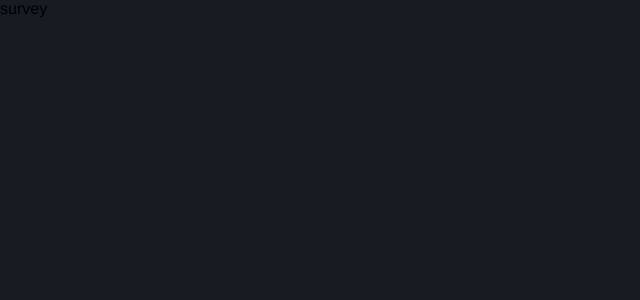
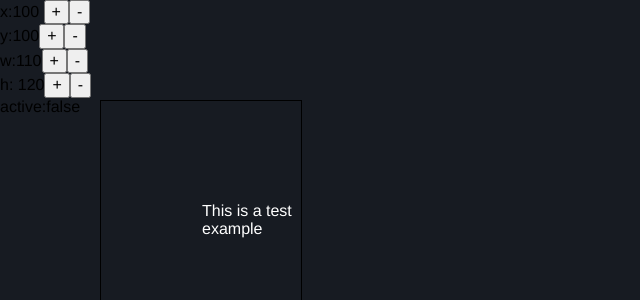
Before and after one commit to laibin-wang/cicada-view, a Vue app: page / in a window 1280 px wide. Shown: the top 300 px of the page, without its empty margins (0-640 px from the left). Built offline with nearby package versions, Linux system fonts and the light colour scheme.

Commit message:
feat(优化拖动): 优化拖动
优化拖动

```diff
--- /dev/null
+++ b/src/components/drag-resize/core/common.css
@@ -0,0 +1,93 @@
+.vdr-container{
+  touch-action: none;
+  position: absolute;
+  box-sizing: border-box;
+  border: 1px dashed transparent;
+  z-index: auto;
+  user-select: auto;
+  width: auto;
+  height: auto;
+}
+.vdr-container.active {
+  border-color: var(--color-primary, #2f54eb);
+  border-style: dashed;
+}
+.vdr-container.dragging {
+  border-color: var(--color-primary, #2f54eb);
+  border-style: solid;
+}
+.vdr-handle {
+  background: #fff;
+  border: 2px solid var(--color-primary, #2f54eb);
+  border-radius: 50%;
+  cursor: n-resize;
+  height: 7px;
+  pointer-events: auto;
+  position: absolute;
+  width: 7px;
+}
+.vdr-handle-tl {
+  cursor: nwse-resize;
+  left: 0;
+  top: 0;
+  transform: translate(-50%, -50%);
+}
+.vdr-handle-mr {
+  cursor: ew-resize;
+  right: 0;
+  top: 50%;
+  transform: translate(50%, -50%);
+}
+.vdr-handle-ml {
+  cursor: ew-resize;
+  left: 0;
+  top: 50%;
+  transform: translate(-50%, -50%);
+}
+.vdr-handle-tr {
+  cursor: nesw-resize;
+  right: 0;
+  top: 0;
+  transform: translate(50%, -50%);
+}
+.vdr-handle-bl {
+  bottom: 0;
+  cursor: nesw-resize;
+  left: 0;
+  transform: translate(-50%, 50%);
+}
+.vdr-handle-br {
+  bottom: 0;
+  cursor: nwse-resize;
+  right: 0;
+  transform: translate(50%, 50%);
+}
+.vdr-handle-tm {
+  cursor: n-resize;
+  left: 50%;
+  top: 0;
+  transform: translate(-50%, -50%);
+}
+.vdr-handle-bm {
+  cursor: s-resize;
+  right: 50%;
+  bottom: 0;
+  transform: translate(50%, 50%);
+}
+.vdr-rotator {
+  cursor: url('./rotate-icon.svg'), ew-resize;
+  left: 50%;
+  pointer-events: auto;
+  top: 0;
+  transform: translateX(-50%) translateY(calc(-100% - 15px));
+  user-select: none;
+  background-image: url('./rotate.svg');
+  background-position: 4px 4px;
+  background-repeat: no-repeat;
+  background-size: 70%;
+  border: 2px solid var(--color-primary, #2f54eb);
+  border-radius: 50%;
+  height: 30px;
+  position: absolute;
+  width: 30px;
+}
--- a/src/components/drag-resize/core/resizable.ts
+++ b/src/components/drag-resize/core/resizable.ts
@@ -1,5 +1,5 @@
 import { defineComponent, ref, toRef, h, Ref, inject } from 'vue'
-import { ResizingHandle, ContainerProvider, UpdatePosition, GetPositionStore, SetMatchedLine } from '../type'
+import { ResizingHandle, ContainerProvider, UpdatePosition, GetPositionStore, SetMatchedLine } from '../types'
 import { filterHandles, IDENTITY, getElSize } from '../utils'
 import {
   initState,
@@ -10,6 +10,8 @@ import {
   initResizeHandle,
   watchProps
 } from '../hooks'
+
+import './common.css'
 
 export const ALL_HANDLES: ResizingHandle[] = ['tl', 'tm', 'tr', 'ml', 'mr', 'bl', 'bm', 'br']
 
@@ -129,9 +131,21 @@ export const VdrProps = {
     type: Boolean,
     default: false
   },
-  onChange: {
-    type: Function,
-    default: null
+  parentScaleX: {
+    type: Number,
+    default: 1
+  },
+  parentScaleY: {
+    type: Number,
+    default: 1
+  },
+  triggerKey: {
+    type: String,
+    default: 'left'
+    // },
+    // onChange: {
+    //   type: Function,
+    //   default: null
   }
 }
 
@@ -247,6 +261,7 @@ const VueResizable = defineComponent({
       const handleClass = ['vdr-handle', `vdr-handle-${item}`, this.classNameHandle, `${this.classNameHandle}-${item}`]
       return h('div', {
         class: handleClass,
+        style: { display: this.enable ? 'block' : 'none' },
         onMousedown: (e: MouseEvent) => this.resizeHandleDown(e, item),
         onTouchstart: (e: TouchEvent) => this.resizeHandleDown(e, item)
       })
@@ -256,19 +271,18 @@ const VueResizable = defineComponent({
       'div',
       {
         ref: 'containerRef',
-        class: `vdr-container ${this.klass}`,
+        class: ['vdr-container', this.klass],
         style: this.style
       },
       [
         this.$slots.default && this.$slots.default(),
-        this.enable && handlers,
-        this.rotatable &&
-          this.enable &&
-          h('div', {
-            class: `vdr-rotator ${this.classNameRotator}`,
-            onMousedown: (e: MouseEvent) => this.rotateHandle(e),
-            onTouchstart: (e: TouchEvent) => this.rotateHandle(e)
-          })
+        ...handlers,
+        h('div', {
+          style: { display: this.rotatable && this.enable ? 'block' : 'none' },
+          class: `vdr-rotator ${this.classNameRotator}`,
+          onMousedown: (e: MouseEvent) => this.rotateHandle(e),
+          onTouchstart: (e: TouchEvent) => this.rotateHandle(e)
+        })
       ]
     )
   }
--- a/src/components/drag-resize/hooks/index.ts
+++ b/src/components/drag-resize/hooks/index.ts
@@ -1,7 +1,7 @@
-import { onMounted, onUnmounted, ref, watch, Ref, computed, ExtractPropTypes } from 'vue'
-import { VdrProps } from '../core/resizable'
-import { ResizingHandle, HandleEvent, ContainerProvider, ReferenceLineMap, MatchedLine } from '../type'
+import { onMounted, onUnmounted, ref, watch, Ref, computed } from 'vue'
+
 import { getId, getElSize, getReferenceLineMap, removeEvent, addEvent, filterHandles, calcAngle } from '../utils'
+import { ResizingHandle, HandleEvent, ContainerProvider, ReferenceLineMap, MatchedLine, TriggerKey } from '../types'
 
 export function useState<T>(initialState: T): [Ref<T>, (value: T) => T] {
   const state = ref(initialState) as Ref<T>
@@ -12,11 +12,11 @@ export function useState<T>(initialState: T): [Ref<T>, (value: T) => T] {
   return [state, setState]
 }
 
-export function initState(props: ExtractPropTypes<typeof VdrProps>, emit: any) {
-  const [width, setWidthFunc] = useState<number>(props.initW)
-  const [height, setHeightFunc] = useState<number>(props.initH)
-  const [left, setLeftFunc] = useState<number>(props.x)
-  const [top, setTopFunc] = useState<number>(props.y)
+export function initState(props: any, emit: any) {
+  const [width, setWidth] = useState<number>(props.initW)
+  const [height, setHeight] = useState<number>(props.initH)
+  const [left, setLeft] = useState<number>(props.x)
+  const [top, setTop] = useState<number>(props.y)
   const [zIndex, setZIndex] = useState<number>(props.z)
   const [rotate, setRotate] = useState<number>(props.r)
   const [enable, setEnable] = useState<boolean>(props.active)
@@ -28,6 +28,10 @@ export function initState(props: ExtractPropTypes<typeof VdrProps>, emit: any) {
   const [resizingMaxHeight, setResizingMaxHeight] = useState<number>(Infinity)
   const [resizingMinWidth, setResizingMinWidth] = useState<number>(props.minW)
   const [resizingMinHeight, setResizingMinHeight] = useState<number>(props.minH)
+  const [parentScaleX, setParentScaleX] = useState<number>(props.parentScaleX)
+  const [parentScaleY, setParentScaleY] = useState<number>(props.parentScaleY)
+  const [triggerKey, setTriggerKey] = useState<TriggerKey>(props.triggerKey)
+
   const aspectRatio = computed(() => height.value / width.value)
 
   watch(
@@ -70,23 +74,40 @@ export function initState(props: ExtractPropTypes<typeof VdrProps>, emit: any) {
     { immediate: true }
   )
 
-  watch(
-    enable,
-    (newVal, oldVal) => {
+  watch(enable, (newVal, oldVal) => {
     emit('update:active', newVal)
     if (!oldVal && newVal) {
       emit('activated')
     } else if (oldVal && !newVal) {
       emit('deactivated')
     }
-    },
-    { immediate: true }
-  )
+  })
 
   watch(
     () => props.active,
     (newVal: boolean) => {
       setEnable(newVal)
+    }
+  )
+
+  watch(
+    () => props.parentScaleX,
+    () => {
+      setParentScaleX(props.parentScaleX)
+    }
+  )
+
+  watch(
+    () => props.parentScaleY,
+    () => {
+      setParentScaleY(props.parentScaleY)
+    }
+  )
+
+  watch(
+    () => props.triggerKey,
+    () => {
+      setTriggerKey(props.triggerKey)
     }
   )
 
@@ -108,6 +129,9 @@ export function initState(props: ExtractPropTypes<typeof VdrProps>, emit: any) {
     resizingMinWidth,
     resizingMinHeight,
     aspectRatio,
+    parentScaleX,
+    parentScaleY,
+    triggerKey,
     setEnable,
     setDragging,
     setResizing,
@@ -119,10 +143,10 @@ export function initState(props: ExtractPropTypes<typeof VdrProps>, emit: any) {
     setResizingMinHeight,
     setRotate,
     setZIndex,
-    setWidth: (val: number) => setWidthFunc(Math.floor(val)),
-    setHeight: (val: number) => setHeightFunc(Math.floor(val)),
-    setTop: (val: number) => setTopFunc(Math.floor(val)),
-    setLeft: (val: number) => setLeftFunc(Math.floor(val))
+    $setWidth: (val: number) => setWidth(Math.floor(val)),
+    $setHeight: (val: number) => setHeight(Math.floor(val)),
+    $setTop: (val: number) => setTop(Math.floor(val)),
+    $setLeft: (val: number) => setLeft(Math.floor(val))
   }
 }
 
@@ -148,7 +172,7 @@ export function initLimitSizeAndMethods(
 ) {
   const { width, height, left, top, rotate, resizingMaxWidth, resizingMaxHeight, resizingMinHeight, resizingMinWidth } =
     containerProps
-  const { setWidth, setHeight, setTop, setLeft, setRotate } = containerProps
+  const { $setWidth, $setHeight, $setTop, $setLeft, setRotate } = containerProps
   const { parentWidth, parentHeight } = parentSize
 
   const limitProps = {
@@ -191,25 +215,25 @@ export function initLimitSizeAndMethods(
       if (props.disabledW) {
         return width.value
       }
-      return setWidth(Math.min(limitProps.maxWidth.value, Math.max(limitProps.minWidth.value, val)))
+      return $setWidth(Math.min(limitProps.maxWidth.value, Math.max(limitProps.minWidth.value, val)))
     },
     setHeight(val: number) {
       if (props.disabledH) {
         return height.value
       }
-      return setHeight(Math.min(limitProps.maxHeight.value, Math.max(limitProps.minHeight.value, val)))
+      return $setHeight(Math.min(limitProps.maxHeight.value, Math.max(limitProps.minHeight.value, val)))
     },
     setTop(val: number) {
       if (props.disabledY) {
         return top.value
       }
-      return setTop(Math.min(limitProps.maxTop.value, Math.max(limitProps.minTop.value, val)))
+      return $setTop(Math.min(limitProps.maxTop.value, Math.max(limitProps.minTop.value, val)))
     },
     setLeft(val: number) {
       if (props.disabledX) {
         return left.value
       }
-      return setLeft(Math.min(limitProps.maxLeft.value, Math.max(limitProps.minLeft.value, val)))
+      return $setLeft(Math.min(limitProps.maxLeft.value, Math.max(limitProps.minLeft.value, val)))
     },
     setRotate(val: number) {
       if (!props.rotatable) {
@@ -247,7 +271,8 @@ export function initDraggableContainer(
   parentSize: ReturnType<typeof initParent>
 ) {
   const { left: x, top: y, width: w, height: h, dragging, id, rotate: r } = containerProps
-  const { setDragging, setEnable, setResizing, setResizingHandle } = containerProps
+  const { setDragging, setEnable, setResizing, setResizingHandle, parentScaleX, parentScaleY, triggerKey } =
+    containerProps
   const { setTop, setLeft } = limitProps
 
   let lstX = 0
@@ -283,11 +308,17 @@ export function initDraggableContainer(
   const handleDrag = (e: MouseEvent) => {
     e.preventDefault()
 
+    const trigger = triggerKey.value === 'right' ? 3 : 1
+
+    if (trigger !== e.which) {
+      return
+    }
+
     if (!(dragging.value && containerRef.value)) return
 
     const [pageX, pageY] = getPosition(e)
-    const deltaX = pageX - lstPageX
-    const deltaY = pageY - lstPageY
+    const deltaX = (pageX - lstPageX) / parentScaleX.value
+    const deltaY = (pageY - lstPageY) / parentScaleY.value
 
     let newLeft = lstX + deltaX
     let newTop = lstY + deltaY
@@ -487,7 +518,7 @@ export function initResizeHandle(
     setResizingMinWidth(props.minW)
     setResizingMinHeight(props.minH)
 
-    props.onChange({ x: left.value, y: top.value, w: width.value, h: height.value })
+    // props.onChange({ x: left.value, y: top.value, w: width.value, h: height.value })
 
     removeEvent(documentElement, MOVE_HANDLES, resizeHandleDrag)
     removeEvent(documentElement, UP_HANDLES, resizeHandleUp)
@@ -606,7 +637,7 @@ export function watchProps(props: any, limits: ReturnType<typeof initLimitSizeAn
 export function initRotateContainer(
   containerRef: Ref<HTMLElement | undefined>,
   containerProps: ReturnType<typeof initState>,
-  props: ExtractPropTypes<typeof VdrProps>,
+  props: any,
   emit: any
 ) {
   const { setRotating, setRotate, rotate } = containerProps
--- a/src/components/drag-resize/index.ts
+++ b/src/components/drag-resize/index.ts
@@ -0,0 +1,4 @@
+import DragContainer from './core/container'
+import DragResizer from './core/resizable'
+
+export { DragContainer, DragResizer }
--- a/src/components/drag-resize/type/index.ts
+++ b/src/components/drag-resize/types/index.ts
@@ -41,3 +41,5 @@ export type ParentSize = ReturnType<typeof initParent>
 export type ReferenceLineMap = Record<'col' | 'row', { [propName: number]: Record<'min' | 'max' | 'value', number> }>
 
 export type HandleEvent = MouseEvent | TouchEvent
+
+export type TriggerKey = 'left' | 'right'
--- a/src/views/survey/index.vue
+++ b/src/views/survey/index.vue
@@ -1,12 +1,82 @@
 <template>
-  <div>survey</div>
+  <div>
+    <div> x:{{ x }} <button @click="x += 10"> + </button><button @click="x -= 10"> - </button> </div>
+    <div> y:{{ y }}<button @click="y += 10"> + </button><button @click="y -= 10"> - </button> </div>
+    <div> w:{{ w }}<button @click="w += 10"> + </button><button @click="w -= 10"> - </button> </div>
+    <div> h: {{ h }}<button @click="h += 10"> + </button><button @click="h -= 10"> - </button> </div>
+    <div>active:{{ active }}<br /></div>
+    <div class="parent">
+      <DragResizer
+        v-model:active="active"
+        v-model:h="h"
+        v-model:r="rotate"
+        v-model:w="w"
+        v-model:x="x"
+        v-model:y="y"
+        :draggable="true"
+        :init-h="120"
+        :init-w="110"
+        :resizable="true"
+        :z="zIndex"
+      >
+        <!-- @activated="print('activated')"
+        @deactivated="print('deactivated')"
+        @drag-end="print('drag-end')"
+        @drag-start="print('drag-start')"
+        @dragging="print('dragging')"
+        @resize-start="print('resize-start')"
+        @resizing="print('resizing')"
+        @resize-end="print('resize-end')"
+        @rotating="print('rotating')"
+        @rotate-end="print('rotat-end')"
+        @rotate-start="print('rotat-start')"> -->
+        This is a test example
+      </DragResizer>
+    </div>
+  </div>
 </template>
 
 <script lang="ts">
 import { defineComponent } from 'vue'
 
+import { DragResizer } from '@/components/drag-resize/index'
+
 export default defineComponent({
   name: 'Survey',
-  setup() {}
+  // methods: {
+  //   print (val) {
+  //     const str = ''
+  //     str = val
+  //   }
+  // },
+  components: {
+    DragResizer
+  },
+  data() {
+    return {
+      x: 100,
+      y: 100,
+      h: 100,
+      w: 100,
+      zIndex: 1,
+      active: false,
+      draggable: true,
+      resizable: true,
+      rotate: 0
+    }
+  }
 })
 </script>
+
+<style lang="postcss" scoped>
+.parent {
+  width: 200px;
+  height: 200px;
+  position: absolute;
+  top: 100px;
+  left: 100px;
+  border: 1px solid #000;
+  user-select: none;
+  color: #fff;
+}
+</style>
```
Also changed, not shown: src/components/drag-resize/core/rotate-icon.svg (added), src/components/drag-resize/core/rotate.svg (added). Lines whose indentation alone changed are shown as unchanged.
